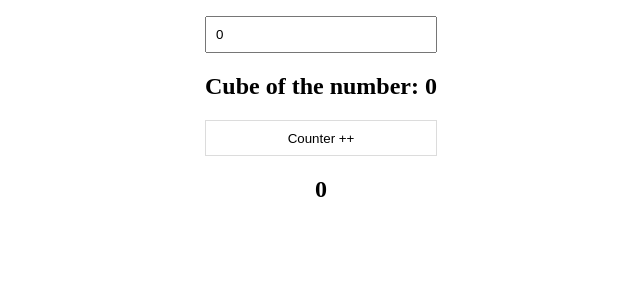
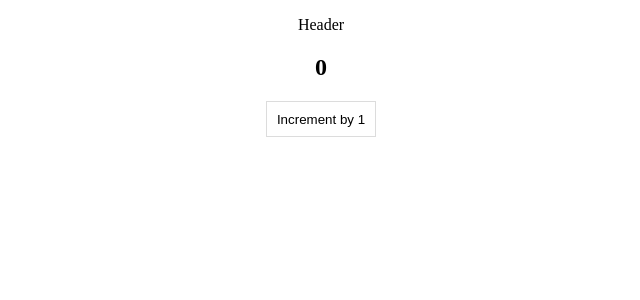
Before and after one commit to Dipika-Sonkusre/reacthooks, a React (Vite) app: page / in a window 1280 px wide. Shown: the top 300 px of the page, without its empty margins (319-959 px from the left). Built offline with nearby package versions, Linux system fonts and the light colour scheme.

Commit message:
feat: React UseCallback Hook

```diff
--- a/src/App.jsx
+++ b/src/App.jsx
@@ -1,6 +1,5 @@
 import "./App.css";
-import UseMemo from "./Hooks/UseMemo";
-import UseRef from "./Hooks/UseRef";
+import UseCallback from "./Hooks/UseCallback";
 
 function App() {
   return (
@@ -8,7 +7,8 @@ function App() {
       {/* <UseState /> <br /> */}
       {/* <UseEffect /> <br /> */}
       {/* <UseRef /> <br /> */}
-      <UseMemo /> <br />
+      {/* <UseMemo /> <br /> */}
+      <UseCallback />
     </section>
   );
 }
--- /dev/null
+++ b/src/Hooks/UseCallback.jsx
@@ -0,0 +1,18 @@
+import React, { useCallback, useState } from "react";
+import Header from "../component/Header";
+
+export default function UseCallback() {
+  const [count, setCount] = useState(0);
+
+  const newFun = useCallback(() => {},[]);
+
+  return (
+    <div className="container">
+      <Header newFun={newFun}/>
+      <h1>{count}</h1>
+      <button onClick={() => setCount((prevCount) => prevCount + 1)}>
+        Increment by 1
+      </button>
+    </div>
+  );
+}
--- /dev/null
+++ b/src/component/Header.jsx
@@ -0,0 +1,13 @@
+/* eslint-disable no-unused-vars */
+import React from "react";
+
+function Header({ newFun }) {
+  console.log("Header Rendered");
+
+  return <div>Header</div>;
+}
+
+// prevent re-rendering
+// export default React.memo(Header);
+
+export default React.memo(Header);
```
